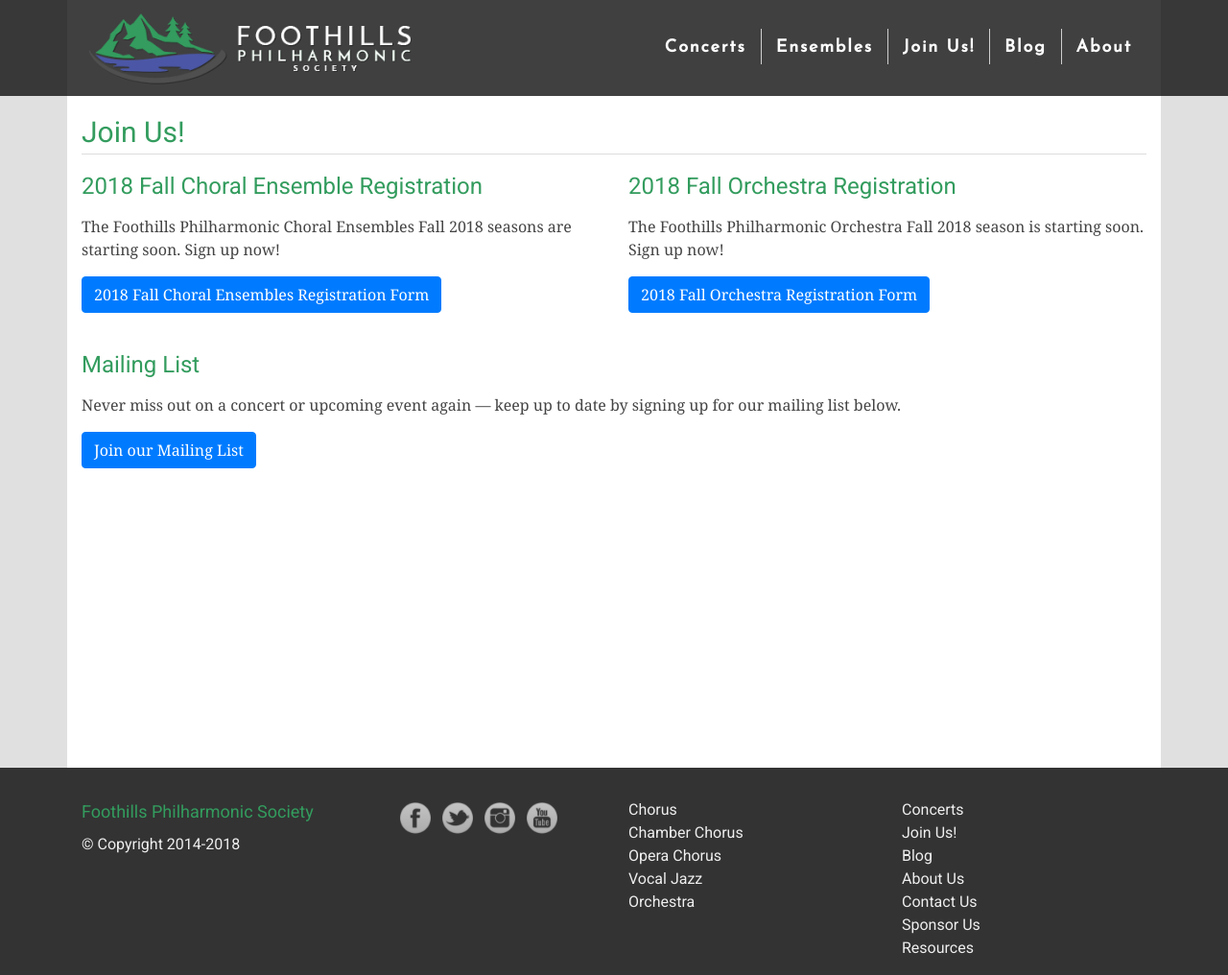
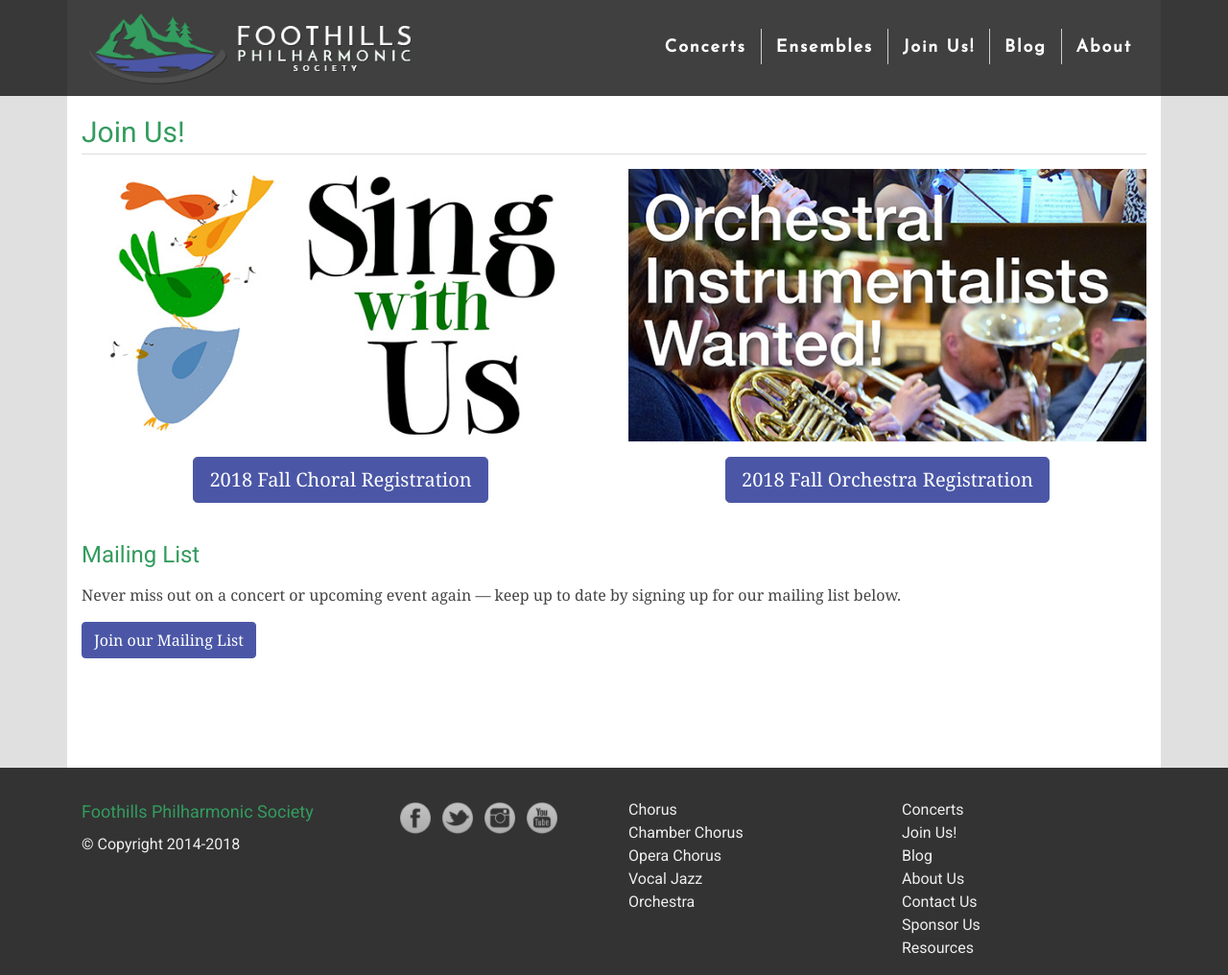
Before and after one commit to percyhanna/fps, a Jekyll site: the page built from join.html, in a window 1280 px wide and 1016 px high. Shown: the whole window at 96% size. Built offline with Jekyll 4.4.1, drawn with Linux system fonts in a browser that asks for light colours; nearby versions of some CDN libraries; Markdown is read by kramdown in place of the engine named in the settings.

Commit message:
Update join/home page for 2018 Fall registration

```diff
--- a/css/new-design.css
+++ b/css/new-design.css
@@ -522,3 +522,8 @@
 blockquote h6 {
   text-align: center;
 }
+
+.btn-primary {
+  background-color: #4b57a6;
+  border-color: #4b57a6;
+}
--- a/join.html
+++ b/join.html
@@ -6,21 +6,17 @@
         <h1>Join Us!</h1>
 
         <div class="row">
-          <div class="col">
-            <h2>2018 Fall Choral Ensemble Registration</h2>
-            <p>The Foothills Philharmonic Choral Ensembles Fall 2018 seasons are starting soon. Sign up now!</p>
-
+          <div class="col-12 col-md-6" style="text-align: center;">
+            <p class="content-image"><img alt="Sing With Us" src="/images/promotions/2018-fall/sing-with-us.jpg"></p>
             <p>
-              <a class="btn btn-primary" href="https://goo.gl/forms/b9SlDjngttTNvlvP2" target="_blank">2018 Fall Choral Ensembles Registration Form</a>
+              <a class="btn btn-primary btn-lg" href="https://goo.gl/forms/b9SlDjngttTNvlvP2" target="_blank">2018 Fall Choral Registration</a>
             </p>
           </div>
 
-          <div class="col">
-            <h2>2018 Fall Orchestra Registration</h2>
-            <p>The Foothills Philharmonic Orchestra Fall 2018 season is starting soon. Sign up now!</p>
-
+          <div class="col-12 col-md-6" style="text-align: center;">
+            <p class="content-image"><img alt="Play With Us" src="/images/promotions/2018-fall/orchestra-instrumentalists-wanted.jpg"></p>
             <p>
-              <a class="btn btn-primary" href="https://goo.gl/forms/oQ1LiKC1I1Lhw1Vy2" target="_blank">2018 Fall Orchestra Registration Form</a>
+              <a class="btn btn-primary btn-lg" href="https://goo.gl/forms/oQ1LiKC1I1Lhw1Vy2" target="_blank">2018 Fall Orchestra Registration</a>
             </p>
           </div>
         </div>
```
Also changed, not shown: index.html (+15 -5 lines), images/promotions/2018-fall/orchestra-instrumentalists-wanted.jpg (added), images/promotions/2018-fall/sing-with-us.jpg (added).
